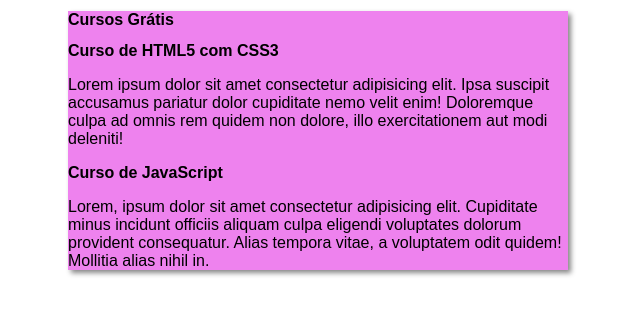
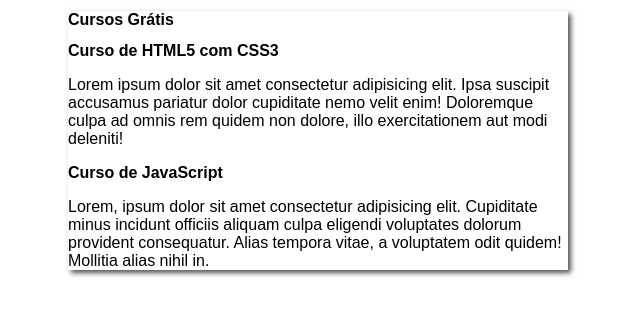
Before and after one commit to glaubergb/projeto-site, a plain HTML site: page index.html in a window 1280 px wide. Shown: the whole page, without its empty margins (322-962 px from the left). Drawn offline with Linux system fonts and the light colour scheme.

Commit message:
Update style.css

```diff
--- a/estilos/style.css
+++ b/estilos/style.css
@@ -8,8 +8,8 @@ body {
 }
 
 main {
-    background-color: violet;
+    background-color: white;
     width: 500px;
     margin: auto;
-    box-shadow: 3px 3px 5px rgba(0, 0, 0, 0.473) ;
+    box-shadow: 3px 3px 5px rgba(0, 0, 0, 0.678) ;
 }
```
